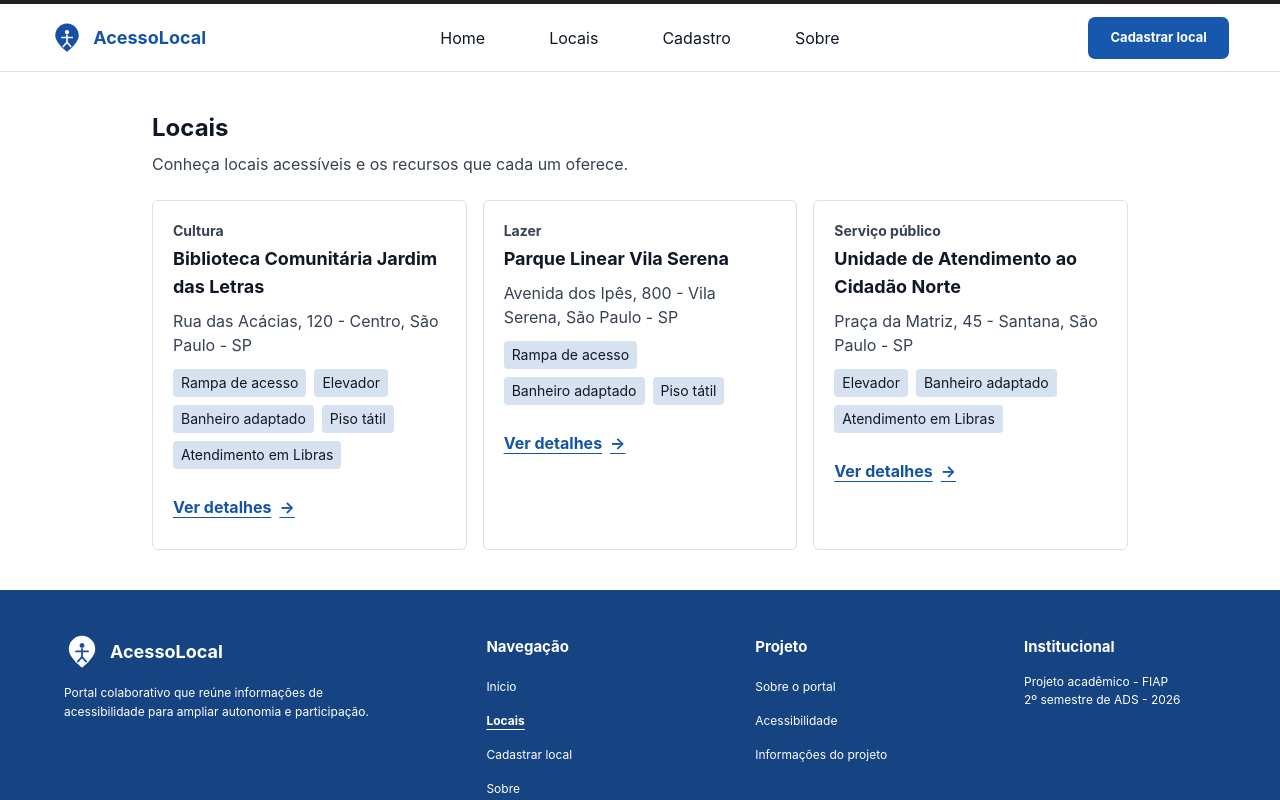
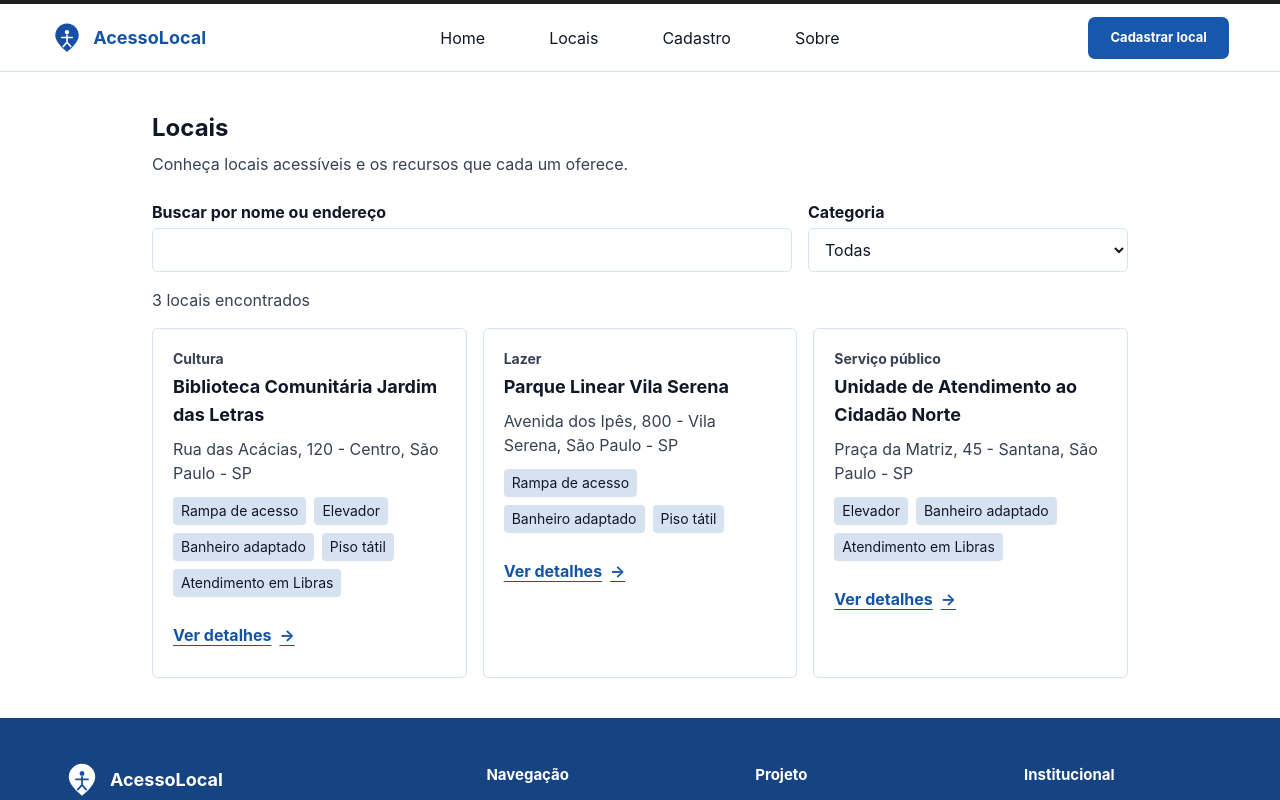
Before and after one commit to 1TDSPw-26/portal-locais-acessiveis, a React (Vite) app: page /locais in a window 1280 px wide. Shown: the top 800 px of the page. Built offline with nearby package versions, Linux system fonts and the light colour scheme.

Commit message:
feat: adiciona busca e filtro por categoria na listagem de locais

```diff
--- a/src/pages/Locais/Locais.tsx
+++ b/src/pages/Locais/Locais.tsx
@@ -1,7 +1,44 @@
+import { useRef, useState } from 'react'
 import { locais } from '../LocalDetalhe/locaisMock'
 import LocalCard from './LocalCard'
 
+const TODAS = 'todas'
+
+const categorias = [...new Set(locais.map((local) => local.categoria))].sort()
+
+const classeCampo =
+  'border-border-subtle mt-1 min-h-11 w-full rounded-md border bg-white px-3 text-gray-900 focus-visible:outline-2 focus-visible:outline-offset-2 focus-visible:outline-brand-primary'
+
+// Ignora maiúsculas e acentos: "biblioteca" encontra "Biblioteca" e
+// "servico" encontra "Serviço".
+function normalizar(texto: string) {
+  return texto
+    .normalize('NFD')
+    .replace(/[\u0300-\u036f]/g, '')
+    .toLowerCase()
+}
+
 function Locais() {
+  const [busca, setBusca] = useState('')
+  const [categoria, setCategoria] = useState(TODAS)
+  const buscaRef = useRef<HTMLInputElement>(null)
+
+  const termo = normalizar(busca.trim())
+  const locaisFiltrados = locais.filter(
+    (local) =>
+      (categoria === TODAS || local.categoria === categoria) &&
+      normalizar(`${local.nome} ${local.endereco}`).includes(termo),
+  )
+
+  const filtroAtivo = termo !== '' || categoria !== TODAS
+
+  function limparFiltros() {
+    setBusca('')
+    setCategoria(TODAS)
+    // O botão some depois do clique; sem isso o foco do teclado se perderia.
+    buscaRef.current?.focus()
+  }
+
   return (
     <section
       aria-labelledby="titulo-locais"
@@ -14,16 +51,78 @@ function Locais() {
         Conheça locais acessíveis e os recursos que cada um oferece.
       </p>
 
-      {locais.length > 0 ? (
-        <ul className="mt-6 grid gap-4 sm:grid-cols-2 lg:grid-cols-3">
-          {locais.map((local) => (
+      <form
+        role="search"
+        aria-label="Filtrar locais"
+        onSubmit={(evento) => evento.preventDefault()}
+        className="mt-6 grid gap-4 sm:grid-cols-[2fr_1fr]"
+      >
+        <div>
+          <label htmlFor="busca-local" className="font-bold text-gray-900">
+            Buscar por nome ou endereço
+          </label>
+          <input
+            id="busca-local"
+            ref={buscaRef}
+            type="search"
+            value={busca}
+            onChange={(evento) => setBusca(evento.target.value)}
+            className={classeCampo}
+          />
+        </div>
+        <div>
+          <label htmlFor="categoria-local" className="font-bold text-gray-900">
+            Categoria
+          </label>
+          <select
+            id="categoria-local"
+            value={categoria}
+            onChange={(evento) => setCategoria(evento.target.value)}
+            className={classeCampo}
+          >
+            <option value={TODAS}>Todas</option>
+            {categorias.map((opcao) => (
+              <option key={opcao} value={opcao}>
+                {opcao}
+              </option>
+            ))}
+          </select>
+        </div>
+      </form>
+
+      {/* Região "viva": o leitor de tela anuncia a contagem a cada filtro,
+          sem tirar o foco do campo que a pessoa está usando. */}
+      <p role="status" className="mt-4 text-gray-700">
+        {locaisFiltrados.length === 1
+          ? '1 local encontrado'
+          : `${locaisFiltrados.length} locais encontrados`}
+      </p>
+
+      {locaisFiltrados.length > 0 ? (
+        <ul className="mt-4 grid gap-4 sm:grid-cols-2 lg:grid-cols-3">
+          {locaisFiltrados.map((local) => (
             <li key={local.id}>
               <LocalCard local={local} />
             </li>
           ))}
         </ul>
       ) : (
-        <p className="mt-6 text-gray-700">Nenhum local cadastrado ainda.</p>
+        <div className="mt-4">
+          <p className="text-gray-700">
+            {filtroAtivo
+              ? 'Nenhum local corresponde aos filtros escolhidos.'
+              : 'Nenhum local cadastrado ainda.'}
+          </p>
+          {filtroAtivo && (
+            <button
+              type="button"
+              onClick={limparFiltros}
+              className="text-brand-primary mt-2 inline-flex min-h-11 items-center rounded-sm font-bold underline underline-offset-4 hover:no-underline focus-visible:outline-2 focus-visible:outline-offset-2 focus-visible:outline-brand-primary"
+            >
+              Limpar filtros
+            </button>
+          )}
+        </div>
       )}
     </section>
   )
```
